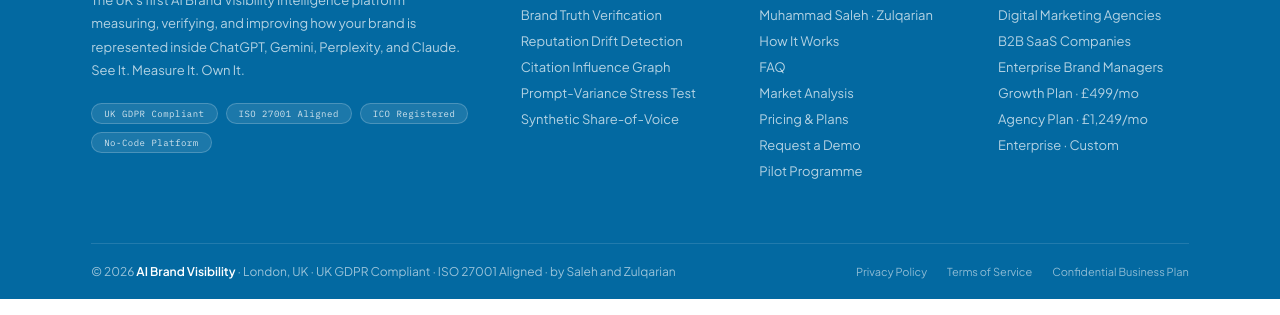
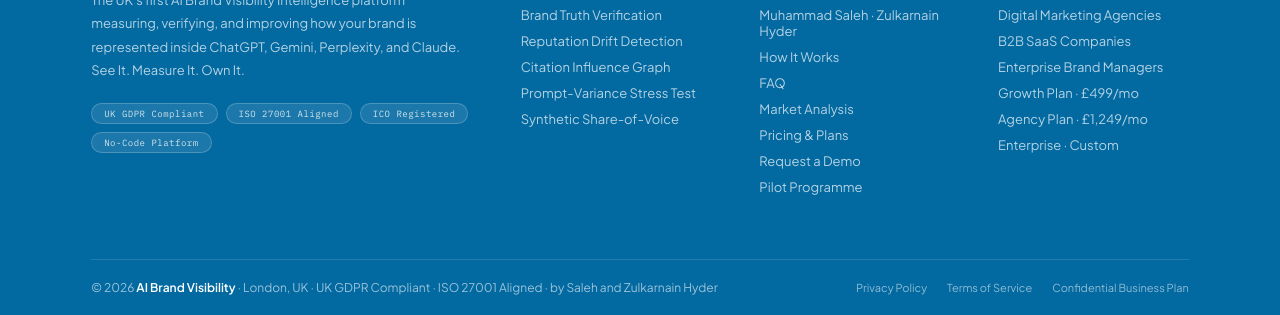
Before and after one commit to gayamnithyareddi99-collab/AI-Brand-Visibility, a plain HTML site: page index.html in a window 1280 px wide. Shown: the part 3586-3901 px from the top of the page. Drawn offline with nearby package versions, Linux system fonts and the light colour scheme.

```diff
--- a/index.html
+++ b/index.html
@@ -910,7 +910,7 @@
       <div class="label-tag">About Us</div>
       <h2 class="section-h2 dark">Built by Digital Marketing Specialists.<br><span style="color:var(--blue-dark);">Designed for the AI Era.</span></h2>
       <div class="section-divider divider-blue"></div>
-      <p class="para-dark" style="max-width:680px;margin-bottom:40px;">AI Brand Visibility Intelligence is a UK-based SaaS venture founded by Muhammad Saleh and Zulqarian combining deep expertise in SEO, performance marketing, and AI to solve the most pressing challenge facing brands today: losing control of their reputation inside AI-generated answers.</p>
+      <p class="para-dark" style="max-width:680px;margin-bottom:40px;">AI Brand Visibility Intelligence is a UK-based SaaS venture founded by Muhammad Saleh and Zulkarnain Hyder combining deep expertise in SEO, performance marketing, and AI to solve the most pressing challenge facing brands today: losing control of their reputation inside AI-generated answers.</p>
       <div class="hero-btns">
         <button class="btn-primary" onclick="showPage('contact')">Get in Touch</button>
         <button class="btn-secondary" onclick="showPage('platform')">Explore Platform</button>
@@ -1737,7 +1737,7 @@
         <div class="footer-col-title">Company</div>
         <div class="footer-col">
           <a onclick="showPage('about')">About AI Brand Visibility</a>
-          <a onclick="showPage('about')">Muhammad Saleh · Zulqarian</a>
+          <a onclick="showPage('about')">Muhammad Saleh · Zulkarnain Hyder</a>
           <a onclick="showPage('process')">How It Works</a>
           <a onclick="showPage('faq')">FAQ</a>
           <a onclick="showPage('market')">Market Analysis</a>
@@ -1761,7 +1761,7 @@
     </div>
 
     <div class="footer-bottom-bar">
-      <p>© 2026 <span>AI Brand Visibility</span> · London, UK · UK GDPR Compliant · ISO 27001 Aligned · by Saleh and Zulqarian</p>
+      <p>© 2026 <span>AI Brand Visibility</span> · London, UK · UK GDPR Compliant · ISO 27001 Aligned · by Saleh and Zulkarnain Hyder</p>
       <div class="footer-bottom-links">
         <a onclick="showPage('contact')">Privacy Policy</a>
         <a onclick="showPage('contact')">Terms of Service</a>
```
